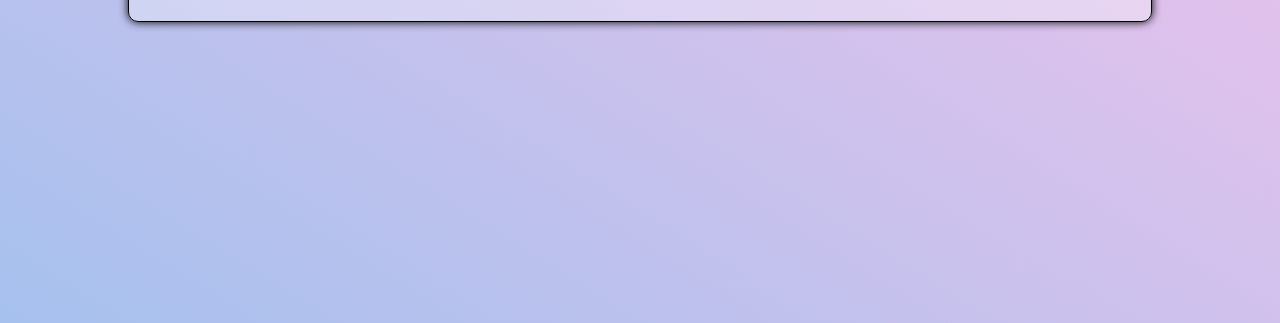
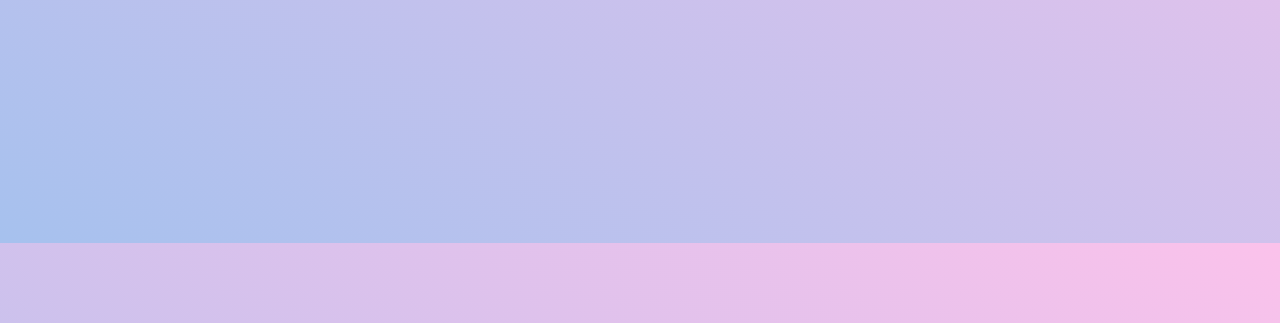
Before and after one commit to VrushabhBhave/Random-Joke-Generator-App, a plain HTML site: page index.html in a window 1280 px wide. Shown: the part 477-800 px from the top of the page. Drawn offline with Linux system fonts and the light colour scheme; a web font is replaced by a local one.

Commit message:
adjust height

```diff
--- a/style.css
+++ b/style.css
@@ -7,7 +7,7 @@
 
 body{
     background: linear-gradient(to left bottom, #fbc2eb, #a6c1ee);
-    min-height: 100vh;
+    height: 90vh;
     display: flex;
     justify-content: center;
     align-items: center;
```
